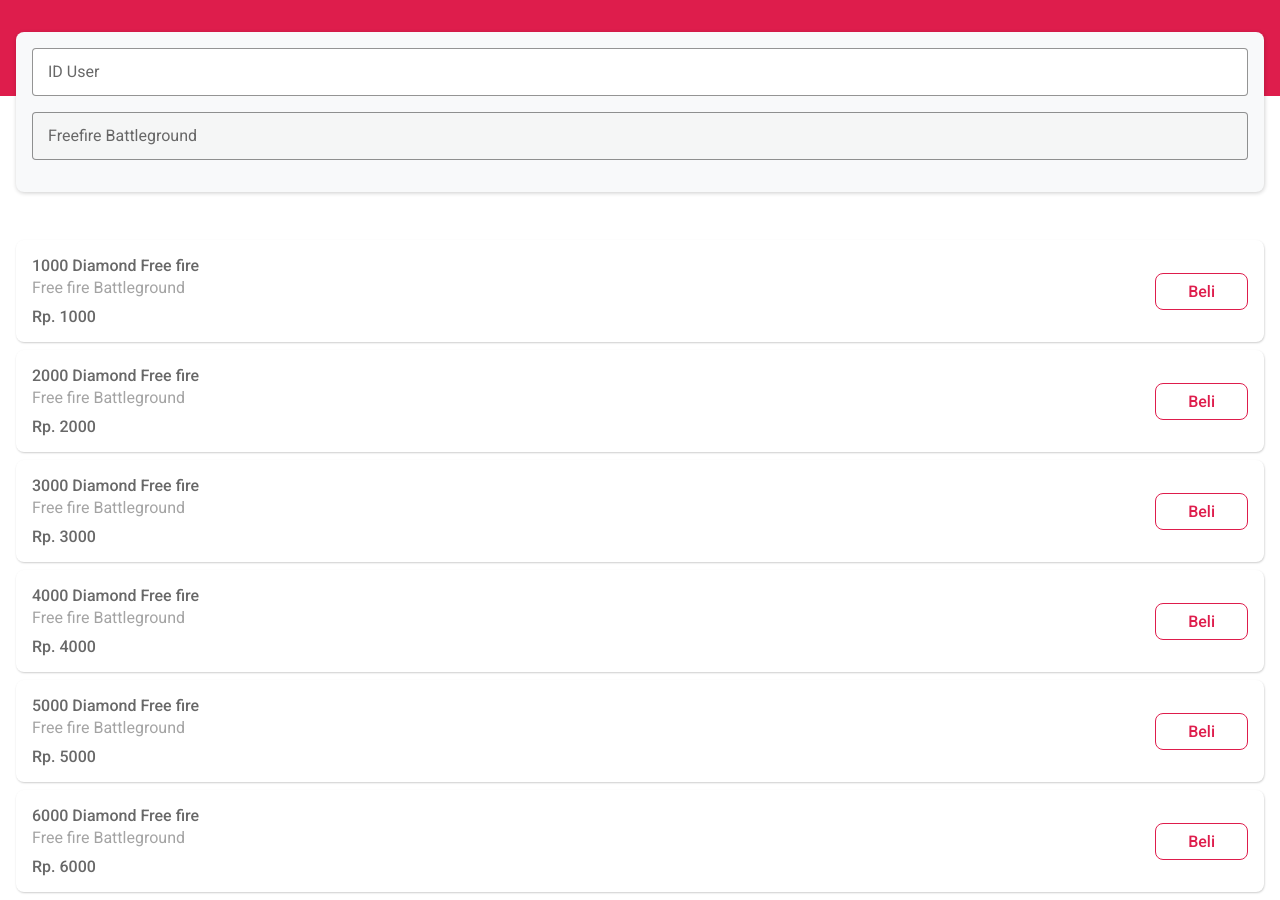
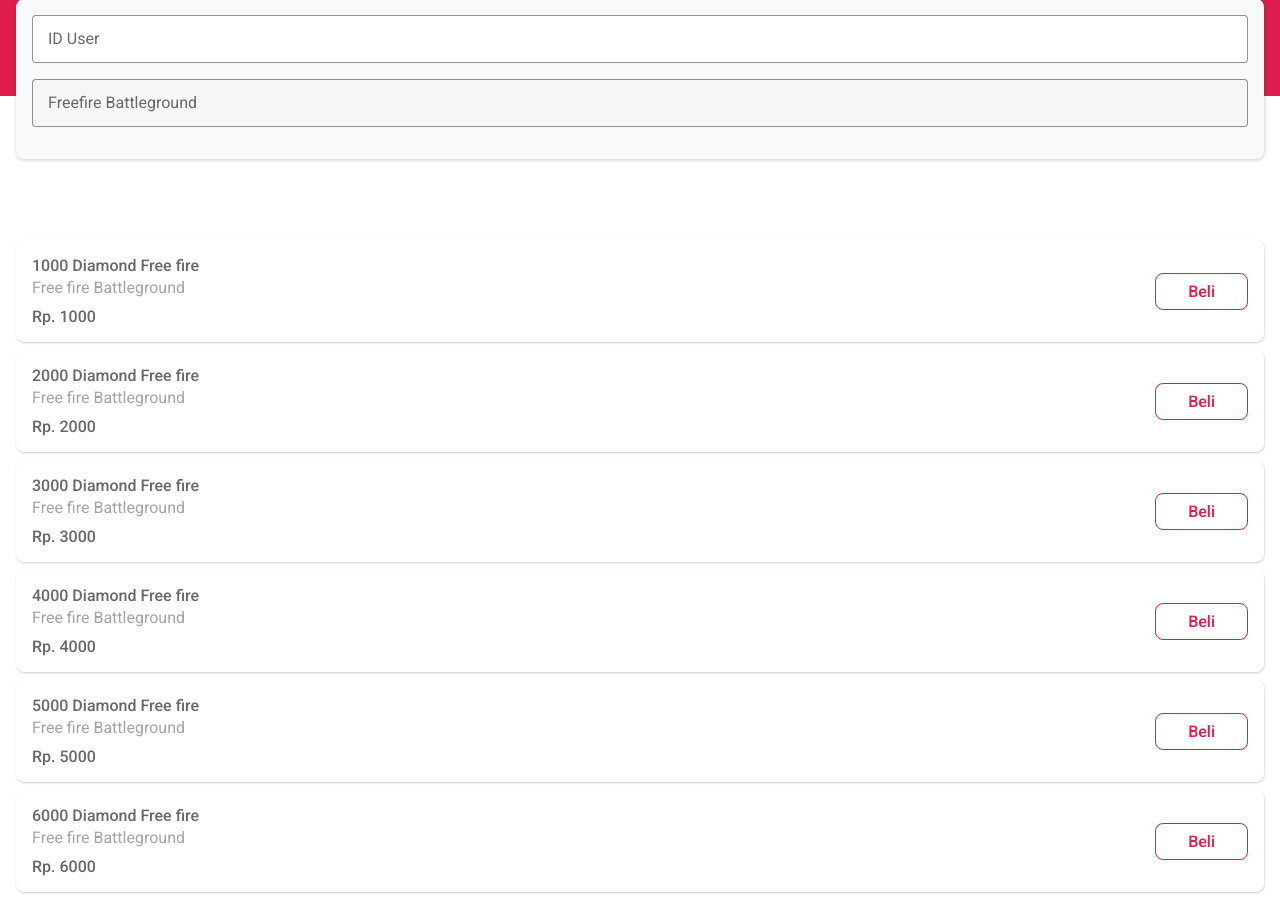
Before and after one commit to wardydev/payon-feature, a website: page index.html in a window 1280 px wide. Drawn offline with Linux system fonts and the light colour scheme.

Commit message:
revisi 2.12

```diff
--- a/scss/main.scss
+++ b/scss/main.scss
@@ -54,7 +54,7 @@
             background-color: $light-color;
             @include shadow();
             border-radius: 0.5rem;
-            position: relative;
+            margin-top: -33px;
 
             .container {
                 padding: 1rem;
```
Also changed, not shown: assets/css/main.css.
